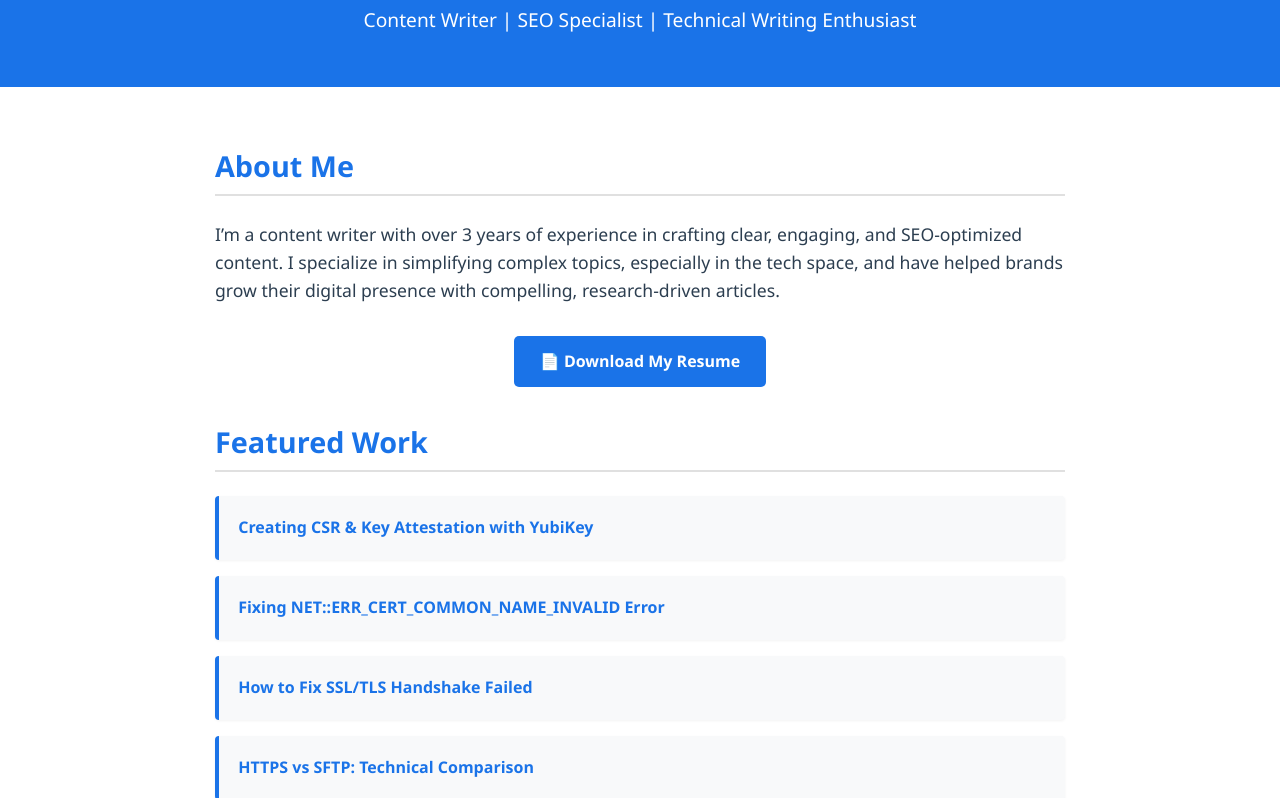
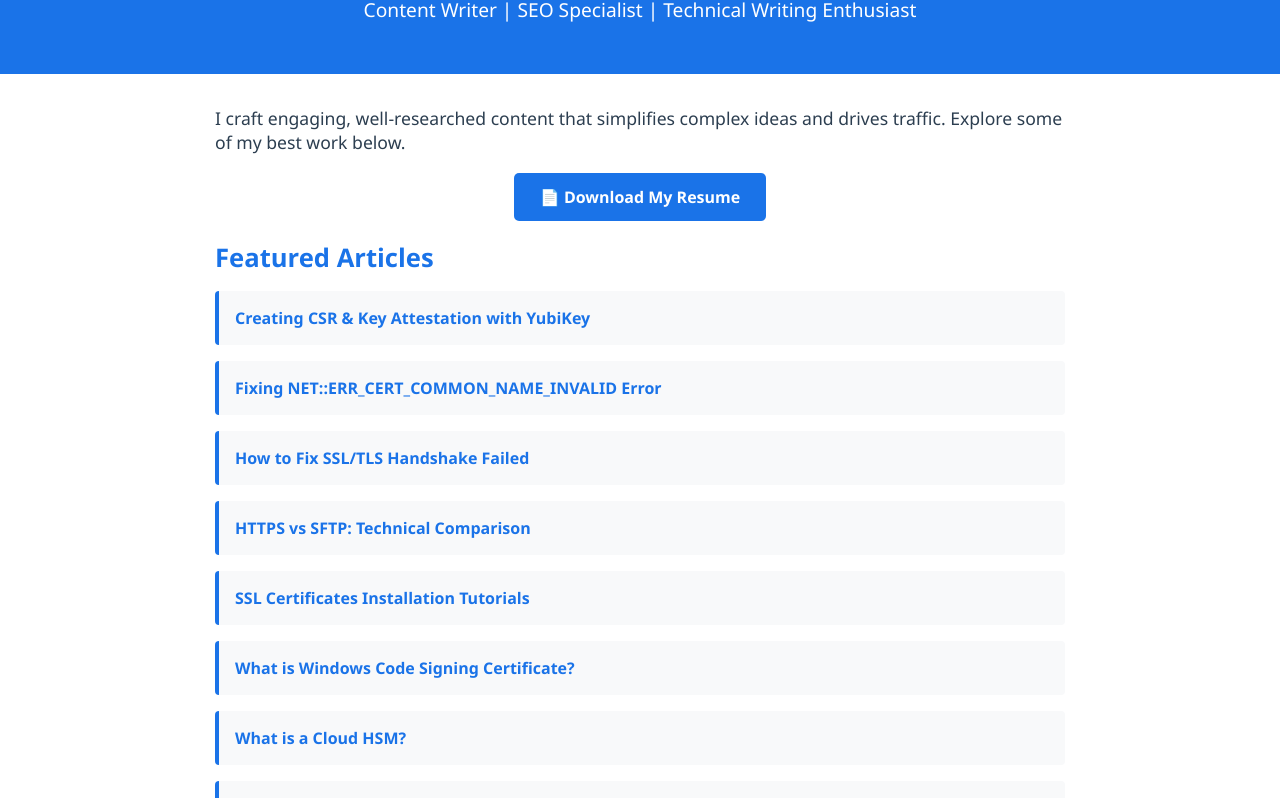
Before and after one commit to Sakshi-Sharma-Portfolio/Repository, a plain HTML site: page index.html in a window 1280 px wide. Shown: the part 99-897 px from the top of the page. Drawn offline with Linux system fonts and the light colour scheme.

Commit message:
Add files via upload

```diff
--- a/index.html
+++ b/index.html
@@ -1,42 +1,31 @@
 <!DOCTYPE html>
 <html lang="en">
 <head>
-  <meta charset="UTF-8">
-  <meta name="viewport" content="width=device-width, initial-scale=1.0">
-  <title>Sakshi Sharma | Content Writing Portfolio</title>
-  <link rel="stylesheet" href="style.css">
+  <meta charset="UTF-8" />
+  <meta name="viewport" content="width=device-width, initial-scale=1.0"/>
+  <title>Sakshi Sharma | Portfolio</title>
+  <link rel="stylesheet" href="style.css" />
 </head>
 <body>
   <header>
     <h1>Sakshi Sharma</h1>
     <p>Content Writer | SEO Specialist | Technical Writing Enthusiast</p>
   </header>
-
   <main>
-    <section class="about"> <h2>About Me</h2>
-      <p>I’m a content writer with over 3 years of experience in crafting clear, engaging, and SEO-optimized content. I specialize in simplifying complex topics, especially in the tech space, and have helped brands grow their digital presence with compelling, research-driven articles.</p>
+    <section class="intro">
+      <p>I craft engaging, well-researched content that simplifies complex ideas and drives traffic. Explore some of my best work below.</p>
     </section>
-
-    <div class="resume-button-container"> <a href="Sakshi_Sharma_Resume.pdf" download class="resume-button">📄 Download My Resume</a>
-    </div>
-
-    <section class="featured-work-section"> <h2>Featured Work</h2>
-      <ul>
-        <li class="portfolio-item"><a href="articles/creating-csr-and-key-attestation-using-yubikey-token.html">Creating CSR & Key Attestation with YubiKey</a></li>
-        <li class="portfolio-item"><a href="articles/how-to-fix-neterr_cert_common_name_invalid-error.html">Fixing NET::ERR_CERT_COMMON_NAME_INVALID Error</a></li>
-        <li class="portfolio-item"><a href="articles/how-to-fix-ssl-tls-handshake-failed-error.html">How to Fix SSL/TLS Handshake Failed</a></li>
-        <li class="portfolio-item"><a href="articles/https-vs-sftp.html">HTTPS vs SFTP: Technical Comparison</a></li>
-        <li class="portfolio-item"><a href="articles/ssl-certificates-installation-tutorials.html">SSL Certificates Installation Tutorials</a></li>
-        <li class="portfolio-item"><a href="articles/what-is-windows-code-signing-certificate.html">What is Windows Code Signing Certificate?</a></li>
-        <li class="portfolio-item"><a href="articles/what-is-a-cloud-hardware-security-module.html">What is a Cloud HSM?</a></li>
-        <li class="portfolio-item"><a href="articles/what-is-google-cloud-hsm.html">What is Google Cloud HSM?</a></li>
-      </ul>
+    <section class="resume">
+      <a href="Sakshi_Sharma_Resume.pdf" download>📄 Download My Resume</a>
+    </section>
+    <section class="portfolio">
+      <h2>Featured Articles</h2>
+      <ul id="articleList"></ul>
     </section>
   </main>
-
   <footer>
-    &copy; 2025 Sakshi Sharma. All rights reserved. </footer>
-
+    &copy; 2025 Sakshi Sharma. All rights reserved.
+  </footer>
   <script src="script.js"></script>
 </body>
 </html>
--- a/script.js
+++ b/script.js
@@ -1,43 +1,17 @@
-// script.js
-document.addEventListener('DOMContentLoaded', () => {
-  console.log("Sakshi Sharma's Portfolio Loaded!");
 
-  // Example: Smooth scroll for navigation links (if you add them later)
-  // This is just a placeholder to show where JS interactions would go.
-  // You would need to add actual navigation links with hrefs like "#about", "#work"
-  /*
-  const navLinks = document.querySelectorAll('nav a[href^="#"]');
-  navLinks.forEach(link => {
-    link.addEventListener('click', function(e) {
-      e.preventDefault();
-      const targetId = this.getAttribute('href');
-      const targetElement = document.querySelector(targetId);
-      if (targetElement) {
-        targetElement.scrollIntoView({
-          behavior: 'smooth',
-          block: 'start'
-        });
-      }
-    });
-  });
-  */
-
-  // Add a class to portfolio items for staggered animation if desired via JS
-  // (CSS is handling basic stagger with delays for now, but JS can do more complex)
-  const portfolioItems = document.querySelectorAll('.portfolio-item');
-  portfolioItems.forEach((item, index) => {
-    // You could, for example, add a delay style directly if not using CSS animation delays
-    // item.style.animationDelay = `${index * 0.1 + 1.5}s`; // Ensure this matches your overall animation flow
-    // For now, CSS handles this fine. This is just for demonstration.
-  });
-
-  // Example: Interactive effect for resume button (e.g., console log on click)
-  const resumeButton = document.querySelector('.resume-button');
-  if (resumeButton) {
-    resumeButton.addEventListener('click', () => {
-      console.log('Resume download initiated or link clicked!');
-      // Note: The actual download is handled by the `download` attribute in HTML
-    });
-  }
-
+const articles = [
+  { title: "Creating CSR & Key Attestation with YubiKey", file: "creating-csr-and-key-attestation-using-yubikey-token.pdf" },
+  { title: "Fixing NET::ERR_CERT_COMMON_NAME_INVALID Error", file: "how-to-fix-neterr_cert_common_name_invalid-error.pdf" },
+  { title: "How to Fix SSL/TLS Handshake Failed", file: "how-to-fix-ssl-tls-handshake-failed-error.pdf" },
+  { title: "HTTPS vs SFTP: Technical Comparison", file: "https-vs-sftp.pdf" },
+  { title: "SSL Certificates Installation Tutorials", file: "ssl-certificates-installation-tutorials.pdf" },
+  { title: "What is Windows Code Signing Certificate?", file: "what-is-windows-code-signing-certificate.pdf" },
+  { title: "What is a Cloud HSM?", file: "what-is-a-cloud-hardware-security-module.pdf" },
+  { title: "What is Google Cloud HSM?", file: "what-is-google-cloud-hsm.pdf" }
+];
+const list = document.getElementById("articleList");
+articles.forEach(article => {
+  const li = document.createElement("li");
+  li.innerHTML = `<a href="${article.file}" target="_blank">${article.title}</a>`;
+  list.appendChild(li);
 });
--- a/style.css
+++ b/style.css
@@ -1,157 +1,16 @@
-/* style.css */
-body {
-  font-family: 'Segoe UI', Tahoma, Geneva, Verdana, sans-serif;
-  margin: 0;
-  padding: 0;
-  background: #ffffff;
-  color: #2c3e50;
-  line-height: 1.6;
-  opacity: 0; /* Initially hidden for fade-in animation */
-  animation: fadeInPage 0.8s ease-out forwards;
-}
 
-@keyframes fadeInPage {
-  to {
-    opacity: 1;
-  }
-}
-
-header {
-  background: #1a73e8;
-  color: white;
-  padding: 2rem;
-  text-align: center;
-  animation: slideDownHeader 0.7s ease-out forwards;
-  transform-origin: top;
-}
-
-@keyframes slideDownHeader {
-  from {
-    transform: scaleY(0);
-    opacity: 0;
-  }
-  to {
-    transform: scaleY(1);
-    opacity: 1;
-  }
-}
-
-header h1 {
-  margin: 0;
-  font-size: 2.5rem;
-  animation: fadeInText 1s ease-out 0.5s forwards; /* Delay after header slides down */
-  opacity: 0;
-}
-
-header p {
-  margin-top: 0.5rem;
-  font-size: 1.2rem;
-  font-weight: 300;
-  animation: fadeInText 1s ease-out 0.8s forwards; /* Delay after h1 fades in */
-  opacity: 0;
-}
-
-@keyframes fadeInText {
-  to {
-    opacity: 1;
-  }
-}
-
-main {
-  padding: 2rem;
-  max-width: 850px;
-  margin: auto;
-}
-
-.about, .featured-work-section, .resume-button-container { /* Added classes for animation */
-  opacity: 0;
-  transform: translateY(20px);
-  animation: fadeInUpSection 0.8s ease-out forwards;
-}
-
-.about { animation-delay: 1s; }
-.resume-button-container { animation-delay: 1.2s; }
-.featured-work-section { animation-delay: 1.4s; }
-
-
-@keyframes fadeInUpSection {
-  to {
-    opacity: 1;
-    transform: translateY(0);
-  }
-}
-
-.about p {
-  font-size: 1.1rem;
-}
-
-h2 {
-  color: #1a73e8;
-  font-size: 1.8rem;
-  border-bottom: 2px solid #e0e0e0;
-  padding-bottom: 0.3rem;
-  margin-bottom: 1.5rem; /* Added margin */
-}
-
-ul {
-  list-style: none;
-  padding: 0;
-}
-
-li.portfolio-item { /* Added class for animation */
-  background: #f8f9fa;
-  margin: 1rem 0;
-  padding: 1.2rem; /* Increased padding slightly */
-  border-left: 4px solid #1a73e8;
-  border-radius: 4px;
-  box-shadow: 0 1px 3px rgba(0, 0, 0, 0.05);
-  transition: transform 0.3s ease-out, box-shadow 0.3s ease-out; /* For hover effect */
-}
-
-li.portfolio-item:hover {
-  transform: translateY(-5px) scale(1.01); /* Lift effect */
-  box-shadow: 0 4px 12px rgba(0, 0, 0, 0.1); /* Enhanced shadow on hover */
-}
-
-li a {
-  text-decoration: none;
-  color: #1a73e8;
-  font-weight: 600;
-}
-
-li a:hover {
-  text-decoration: underline;
-}
-
-.resume-button { /* This class is on the <a> tag directly */
-  display: inline-block; /* For better animation control */
-  background-color: #1a73e8;
-  color: white;
-  padding: 0.8rem 1.6rem;
-  text-decoration: none;
-  border-radius: 5px;
-  font-weight: 600;
-  font-size: 1rem;
-  transition: background-color 0.3s ease, transform 0.3s ease; /* For hover effect */
-}
-
-.resume-button:hover {
-  background-color: #0c59c4;
-  transform: scale(1.05); /* Slight zoom on hover */
-}
-
-.resume-button-container { /* Container for centering and animation */
-   text-align: center;
-   margin: 2rem 0;
-}
-
-
-footer {
-  text-align: center;
-  padding: 1.5rem; /* Increased padding */
-  font-size: 0.9rem;
-  background: #f1f1f1;
-  margin-top: 3rem;
-  opacity: 0;
-  animation: fadeInPage 0.8s ease-out 1.8s forwards; /* Delay for footer fade in */
-}
+body { font-family: 'Segoe UI', sans-serif; margin: 0; padding: 0; background-color: #fff; color: #2c3e50; }
+header { background-color: #1a73e8; color: white; padding: 2rem; text-align: center; }
+header h1 { margin: 0; font-size: 2.5rem; }
+header p { margin-top: 0.5rem; font-size: 1.2rem; }
+main { max-width: 850px; margin: 2rem auto; padding: 0 1rem; }
+.intro p { font-size: 1.1rem; margin-bottom: 2rem; }
+.resume { text-align: center; margin: 2rem 0; }
+.resume a { background-color: #1a73e8; color: white; padding: 0.8rem 1.6rem; text-decoration: none; border-radius: 5px; font-weight: 600; }
+.resume a:hover { background-color: #0c59c4; }
+.portfolio h2 { color: #1a73e8; font-size: 1.6rem; margin-bottom: 1rem; }
+ul { list-style: none; padding-left: 0; }
+li { margin-bottom: 1rem; padding: 1rem; background: #f8f9fa; border-left: 4px solid #1a73e8; border-radius: 4px; }
+li a { text-decoration: none; color: #1a73e8; font-weight: 600; }
+li a:hover { text-decoration: underline; }
+footer { text-align: center; padding: 1rem; background: #f1f1f1; margin-top: 3rem; }
```
Also changed, not shown: 8 other files.
